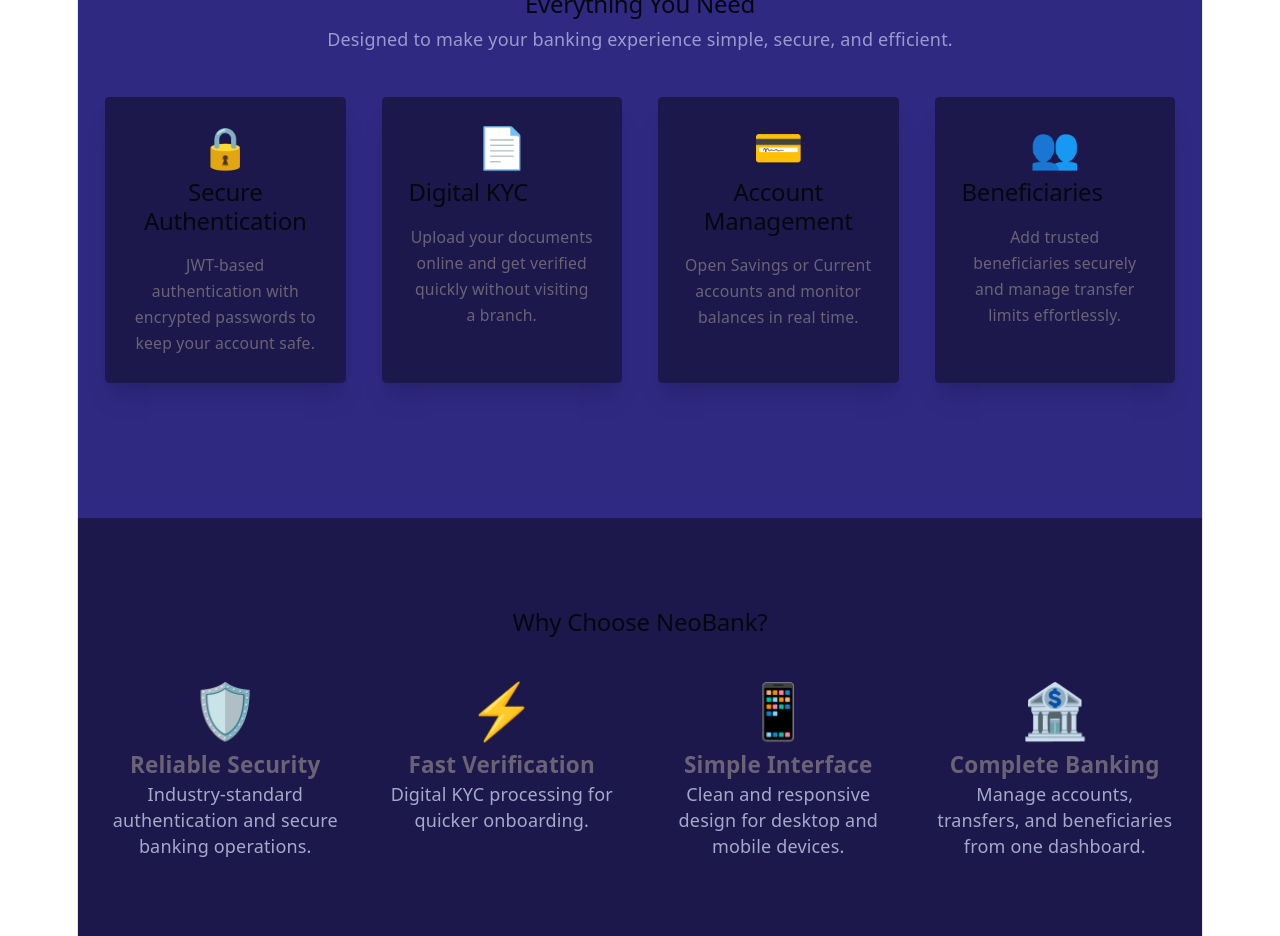
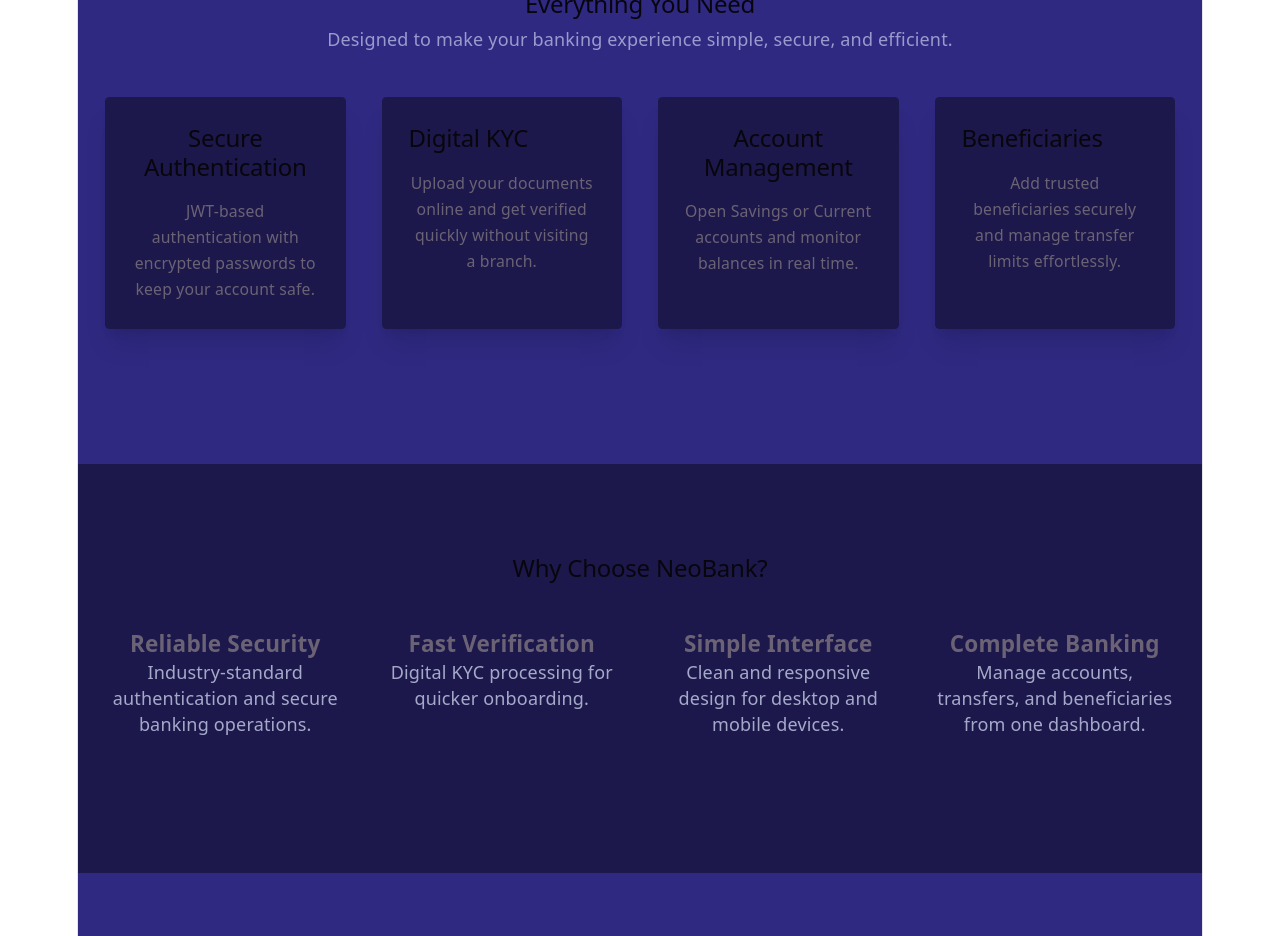
Before and after one commit to ItsChaitanyaG/BankingAppCapstone, a React (Vite) app in the folder frontend/: page / in a window 1280 px wide. Shown: the part 780-1716 px from the top of the page. Built offline with nearby package versions, Linux system fonts and the light colour scheme; no server answers.

Commit message:
removed some elements

```diff
--- a/frontend/src/Components/Landing.jsx
+++ b/frontend/src/Components/Landing.jsx
@@ -52,7 +52,7 @@
           <div className="grid md:grid-cols-2 lg:grid-cols-4 gap-8 my-10">
             <div className="card bg-base-100 shadow-xl">
               <div className="card-body">
-                <div className="text-4xl">🔒</div>
+
                 <h2 className="card-title">Secure Authentication</h2>
                 <p>
                   JWT-based authentication with encrypted passwords to keep your
@@ -63,7 +63,7 @@
 
             <div className="card bg-base-100 shadow-xl">
               <div className="card-body">
-                <div className="text-4xl">📄</div>
+
                 <h2 className="card-title">Digital KYC</h2>
                 <p>
                   Upload your documents online and get verified quickly without
@@ -74,7 +74,7 @@
 
             <div className="card bg-base-100 shadow-xl">
               <div className="card-body">
-                <div className="text-4xl">💳</div>
+
                 <h2 className="card-title">Account Management</h2>
                 <p>
                   Open Savings or Current accounts and monitor balances in real
@@ -85,7 +85,7 @@
 
             <div className="card bg-base-100 shadow-xl">
               <div className="card-body">
-                <div className="text-4xl">👥</div>
+
                 <h2 className="card-title">Beneficiaries</h2>
                 <p>
                   Add trusted beneficiaries securely and manage transfer limits
@@ -106,7 +106,7 @@
 
           <div className="grid md:grid-cols-2 lg:grid-cols-4 gap-8 my-10">
             <div>
-              <div className="text-5xl mb-3">🛡️</div>
+
               <h3 className="font-semibold text-xl">Reliable Security</h3>
               <p className="text-base-content/70 mt-2">
                 Industry-standard authentication and secure banking operations.
@@ -114,7 +114,7 @@
             </div>
 
             <div>
-              <div className="text-5xl mb-3">⚡</div>
+
               <h3 className="font-semibold text-xl">Fast Verification</h3>
               <p className="text-base-content/70 mt-2">
                 Digital KYC processing for quicker onboarding.
@@ -122,7 +122,7 @@
             </div>
 
             <div>
-              <div className="text-5xl mb-3">📱</div>
+
               <h3 className="font-semibold text-xl">Simple Interface</h3>
               <p className="text-base-content/70 mt-2">
                 Clean and responsive design for desktop and mobile devices.
@@ -130,7 +130,7 @@
             </div>
 
             <div>
-              <div className="text-5xl mb-3">🏦</div>
+
               <h3 className="font-semibold text-xl">Complete Banking</h3>
               <p className="text-base-content/70 mt-2">
                 Manage accounts, transfers, and beneficiaries from one
```
